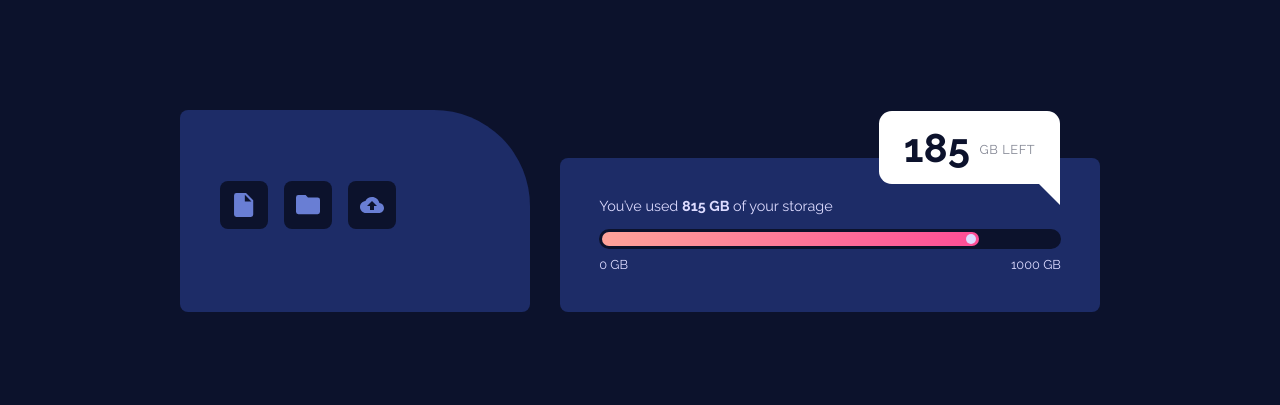
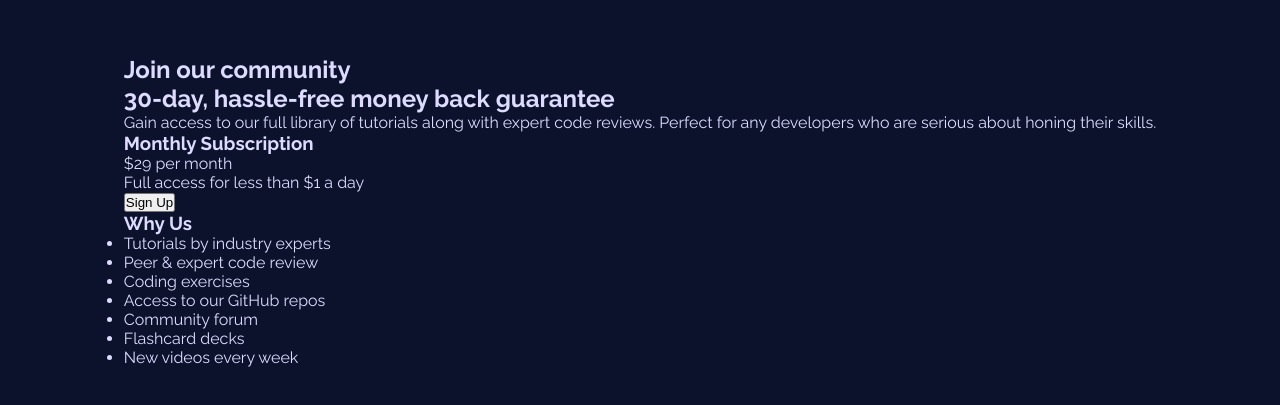
Before and after one commit to complic8-coder/single-price-card, a plain HTML site: page index.html in a window 1280 px wide. Shown: the part 189-594 px from the top of the page. Drawn offline with Linux system fonts and the light colour scheme.

Commit message:
Update index.html

```diff
--- a/index.html
+++ b/index.html
@@ -9,63 +9,51 @@
       rel="icon"
       type="image/png"
       sizes="32x32"
-      href="./images/favicon-32x32.png"
+      href="favicon-32x32.png"
     />
 
-    <title>Frontend Mentor | Fylo data storage component</title>
+    <title>Frontend Mentor | Single Price Grid Component</title>
 
-    <link rel="stylesheet" href="styles.css" />
+    <link rel="stylesheet" href="styles.css">
   </head>
   <body>
-    <main class="content">
-      <div class="functions">
-        <img src="./images/logo.svg" alt class="fylo-logo" />
-        <div class="functions__buttons">
-          <button class="btn">
-            <!-- document svg -->
-            <svg xmlns="http://www.w3.org/2000/svg" width="20" height="24">
-              <path
-                fill="#697ED4"
-                d="M12.028 0H2.436A2.387 2.387 0 00.049 2.398L.037 21.583a2.387 2.387 0 002.387 2.398h14.4a2.397 2.397 0 002.398-2.398V7.194L12.028 0zM10.83 8.393V1.8l6.595 6.594h-6.595z"
-              />
-            </svg>
-          </button>
-          <button class="btn">
-            <!-- folder svg -->
-            <svg xmlns="http://www.w3.org/2000/svg" width="24" height="20">
-              <path
-                fill="#697ED4"
-                d="M21.6 2.4H12L9.6 0H2.4A2.39 2.39 0 00.012 2.4L0 16.8a2.4 2.4 0 002.4 2.4h19.2a2.4 2.4 0 002.4-2.4v-12a2.4 2.4 0 00-2.4-2.4z"
-              />
-            </svg>
-          </button>
-          <button class="btn">
-            <!-- upload svg -->
-            <svg xmlns="http://www.w3.org/2000/svg" width="24" height="16">
-              <path
-                fill="#697ED4"
-                d="M19.4 6c-.7-3.4-3.7-6-7.4-6-2.9 0-5.4 1.6-6.6 4C2.3 4.4 0 6.9 0 10c0 3.3 2.7 6 6 6h13c2.8 0 5-2.2 5-5 0-2.6-2.1-4.8-4.6-5zM14 9v4h-4V9H7l5-5 5 5h-3z"
-              />
-            </svg>
-          </button>
-        </div>
-      </div>
+    <main class="card">
+        <section class="join">
+          <h1 class="top-header">Join our community</h1>
 
-      <div class="storage">
-        <p class="storage__desc">
-          You’ve used <strong>815 GB</strong> of your storage
-        </p>
-        <div class="storage__remaining">
-          <strong class="remaining">185</strong>
-          <p>GB Left</p>
-        </div>
-        <div class="storage__bar">
-          <div class="bar"></div>
-        </div>
-        <div class="storage__amounts">
-          <span>0 GB</span>
-          <span>1000 GB</span>
-        </div>
+          <h2 class="subheader">30-day, hassle-free money back guarantee</h2>
+
+          <p class="join-desc">
+            Gain access to our full library of tutorials along with expert code
+            reviews. Perfect for any developers who are serious about honing
+            their skills.
+          </p>
+        </section>
+      <div class="card-wrapper">
+        <section class="sub">
+          <h3 class="bottom-header">Monthly Subscription</h3>
+
+          <div class="price">
+            <span>&dollar;29</span>
+            per month
+          </div>
+
+          <p>Full access for less than &dollar;1 a day</p>
+
+          <button class="signup">Sign Up</button>
+        </section>
+        <section class="why">
+          <h3 class="bottom-header">Why Us</h3>
+          <ul>
+            <li>Tutorials by industry experts</li>
+            <li>Peer &amp; expert code review</li>
+            <li>Coding exercises</li>
+            <li>Access to our GitHub repos</li>
+            <li>Community forum</li>
+            <li>Flashcard decks</li>
+            <li>New videos every week</li>
+          </ul>
+        </section>
       </div>
     </main>
   </body>
```
